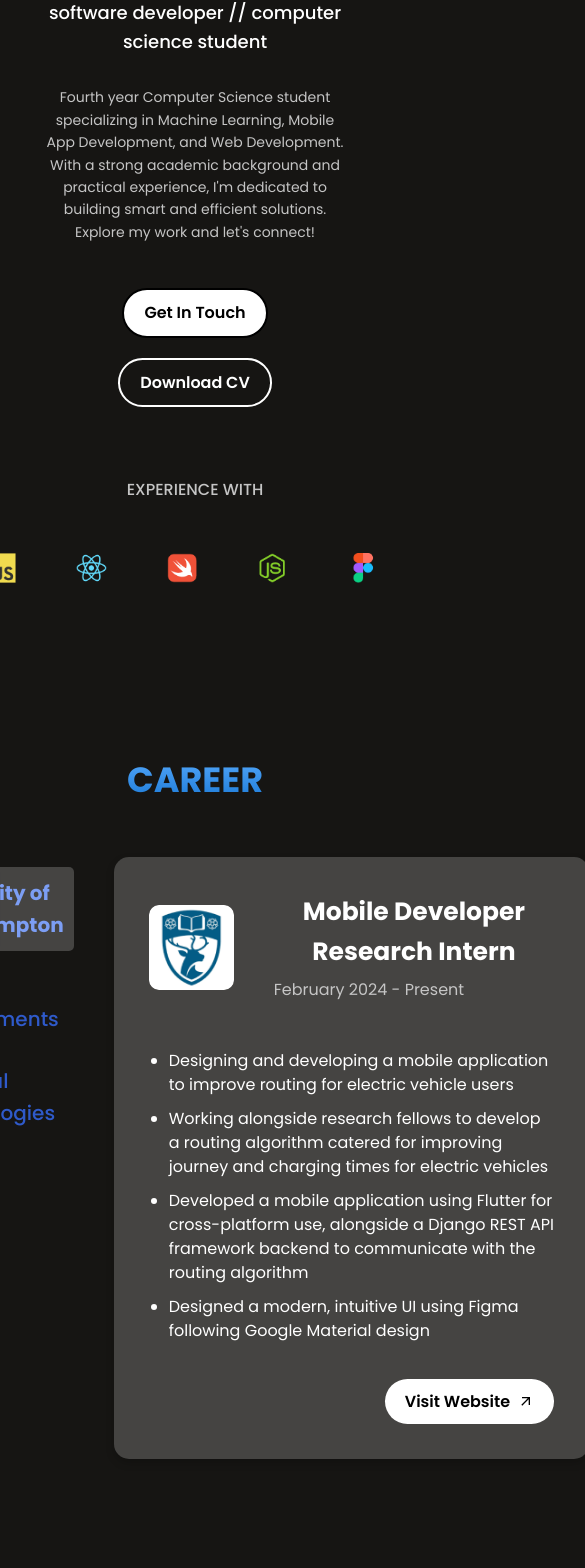
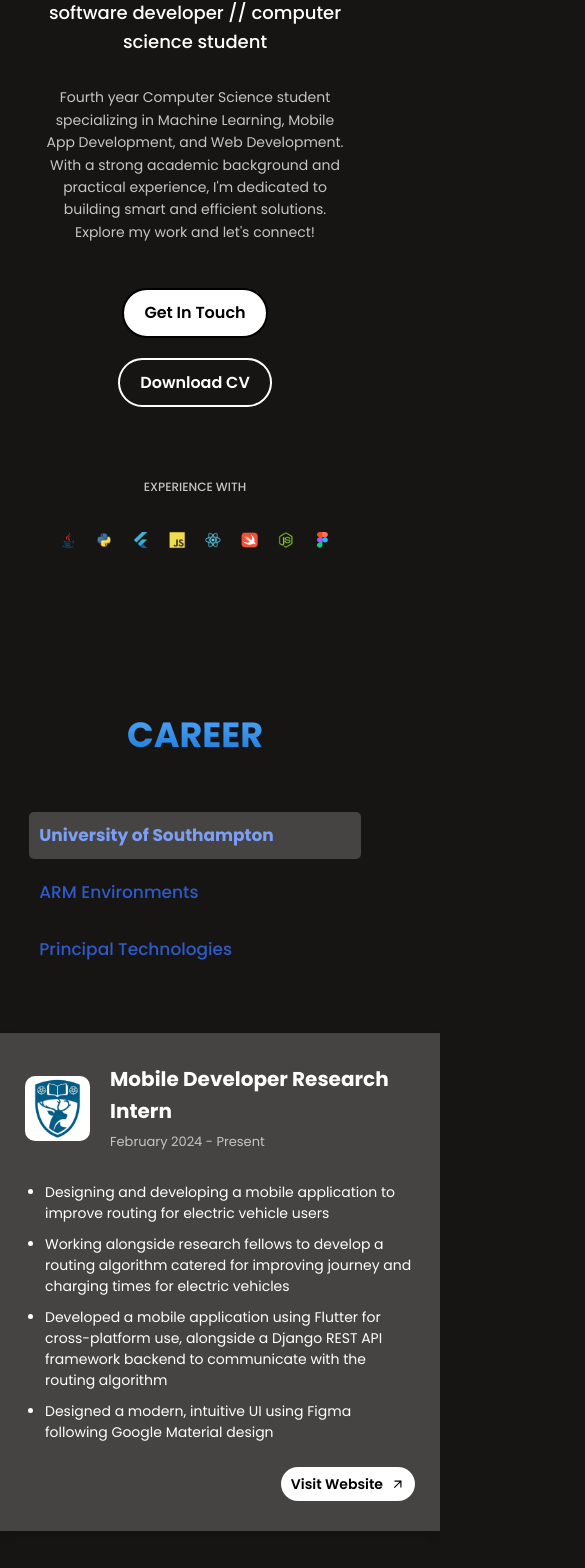
Before and after one commit to ayazb7/portfolio-website, a React (Create React App) app: page / in a window 390 px wide. Shown: the part 379-1947 px from the top of the page, 585 px wide, since content can reach past the window. Built offline with nearby package versions, Linux system fonts and the light colour scheme; no server answers.

Commit message:
Fixes for mobile

```diff
--- a/src/App.css
+++ b/src/App.css
@@ -22,3 +22,9 @@ section {
 #about {
   padding-top: 110px;
 }
+
+@media (max-width: 768px) {
+  #experience {
+    padding: 30px 0;
+  }
+}
--- a/src/about/About.css
+++ b/src/about/About.css
@@ -103,10 +103,28 @@ p {
     font-size: 18px;
   }
 
+  .experience-with {
+    display: flex;
+    flex-direction: column;
+    align-items: center;
+    justify-content: center;
+  }
+
+  .experience-with h3 {
+    font-size: 12px;
+    margin-bottom: 15px;
+  }
+
   .logos {
     position: relative;
     padding: 20px 0;
     cursor: grab;
     width: 55%;
+    gap: 20px;
+  }
+
+  .logos img {
+    height: 16px;
+    width: auto;
   }
 }
--- a/src/components/Footer.css
+++ b/src/components/Footer.css
@@ -62,3 +62,31 @@
   transform: scale(1.1);
   color: white;
 }
+
+
+@media (max-width: 768px) {
+  .footer {
+    padding: 35px 0;
+    width: 100vw;
+  }
+
+  .footer-content {
+    width: 85%;
+  }
+
+  .footer h2 {
+    font-size: 20px;
+  }
+
+  .footer p {
+    font-size: 16px;
+  }
+
+  .email .icon {
+    font-size: 18px;
+  }
+
+  .social-icons .icon {
+    font-size: 18px;
+  }
+}
--- a/src/components/Navbar.css
+++ b/src/components/Navbar.css
@@ -75,8 +75,9 @@
 
 @media (max-width: 768px) {
   .navbar {
-    width: 55%;
+    width: 70%;
   }
+
   .navbar-links {
     display: none;
   }
--- a/src/contact/Contact.css
+++ b/src/contact/Contact.css
@@ -27,7 +27,7 @@
 }
 
 .contact-card form {
-    width: 100%; /* Ensure the form takes the full width of the parent */
+  width: 100%;
   display: flex;
   flex-direction: column;
   align-items: center;
@@ -96,3 +96,15 @@
   background-color: #dc3545;
   color: #FFFFFF;
 }
+
+@media (max-width: 768px) {
+  .contact-card {
+    background-color: transparent;
+    padding: 0;
+    width: 100%;
+  }
+
+  .contact-input, .contact-textarea {
+    width: 85%;
+  }
+}
--- a/src/experience/Experience.css
+++ b/src/experience/Experience.css
@@ -55,3 +55,32 @@
   flex: 2;
   margin-left: 20px;
 }
+
+@media (max-width: 768px) {
+  .experience {
+    padding: 40px 0;
+  }
+
+  .experience-container {
+    flex-direction: column;
+    width: 100%;
+    margin-left: 0;
+    margin-right: 0;
+    align-items: center;
+  }
+
+  .experience-list {
+    width: 85%;
+    padding: 10px;
+    margin-bottom: 20px;
+  }
+
+  .experience-card {
+    width: 100%;
+    margin-left: 0;
+  }
+
+  .experience-list h4 {
+    font-size: 17px;
+  }
+}
--- a/src/experience/ExperienceCard.css
+++ b/src/experience/ExperienceCard.css
@@ -59,6 +59,7 @@
   margin: 0;
   font-size: 25px;
   font-weight: 700;
+  text-align: left;
 }
 
 .experience-card-header p {
@@ -68,7 +69,6 @@
   text-align: left;
 }
 
-/* New styles for the footer and button */
 .experience-card-footer {
   display: flex;
   justify-content: flex-end;
@@ -95,3 +95,50 @@
 .visit-website-button svg {
   margin-left: 8px;
 }
+
+@media (max-width: 768px) {
+  .experience-card {
+    width: 100%;
+    max-width: 100%;
+    border-radius: 0px;
+    padding: 30px 25px;
+  }
+
+  .company-logo {
+    height: 65px;
+    width: 65px;
+    margin-right: 10px;
+  }
+
+  .experience-card-header {
+    margin-bottom: 15px;
+    gap: 10px;
+  }
+
+  .experience-card-header h3 {
+    font-size: 20px;
+  }
+
+  .experience-card-header p {
+    font-size: 13px;
+  }
+
+  .experience-card-footer {
+    margin-top: 10px;
+  }
+
+  .experience-card-body {
+    font-size: 14px;
+  }
+
+  .visit-website-button {
+    padding: 6px 10px;
+    font-size: 14px;
+  }
+
+  .visit-website-button svg {
+    width: 14px;
+    height: 14px;
+  }
+
+}
--- a/src/projects/ProjectCard.css
+++ b/src/projects/ProjectCard.css
@@ -28,7 +28,7 @@
 
 .project-info h3 {
   margin: 0;
-  font-size: 1.2em;
+  font-size: 1.2rem;
   font-weight: 600;
 }
 
@@ -43,3 +43,9 @@
   border-radius: 50%;
   padding: 5px;
 }
+
+@media (max-width: 768px) {
+  .project-info h3 {
+    font-size: 1rem;
+  }
+}
--- a/src/projects/Projects.css
+++ b/src/projects/Projects.css
@@ -38,3 +38,20 @@
   flex: 0 0 auto;
   width: 23%;
 }
+
+@media (max-width: 768px) {
+
+  .carousel-container {
+    overflow-x: visible;
+  }
+
+  .slides {
+    flex-direction: column;
+    align-items: center;
+    gap: 20px;
+  }
+
+  .project-card {
+    width: 85%;
+  }
+}
--- a/src/projects/Projects.js
+++ b/src/projects/Projects.js
@@ -28,6 +28,7 @@ function Projects() {
 
   const [sliderWidth, setSliderWidths] = useState(0);
   const [slidesWidth, setSlidesWidths] = useState(0);
+  const [isMobile, setIsMobile] = useState(window.innerWidth <= 768);
 
   const slideMarginRight = 20;
   const totalSlidesMarginRight = slideMarginRight * 4;
@@ -47,15 +48,19 @@ function Projects() {
       setSlidesWidths(slidesSumWidth);
     };
 
+    const handleResize = () => {
+      setIsMobile(window.innerWidth <= 768);
+      measureSliderWidth();
+      measureSlidesWidth();
+    };
+
     measureSliderWidth();
     measureSlidesWidth();
 
-    window.addEventListener('resize', measureSliderWidth);
-    window.addEventListener('resize', measureSlidesWidth);
+    window.addEventListener('resize', handleResize);
 
     return () => {
-      window.removeEventListener('resize', measureSliderWidth);
-      window.removeEventListener('resize', measureSlidesWidth);
+      window.removeEventListener('resize', handleResize);
     };
   }, [sliderWidth, slidesWidth]);
 
@@ -76,11 +81,11 @@ function Projects() {
           animate="visible"
           variants={cardVariants}
           transition={{ staggerChildren: 0.2, delayChildren: 0.8 }}
-          drag="x"
-          dragConstraints={{
+          drag={!isMobile ? "x" : false}
+          dragConstraints={!isMobile ? {
             left: -(slidesWidth - sliderWidth + totalSlidesMarginRight),
             right: 0,
-          }}
+          } : undefined}
           className="slides"
         >
           <ProjectCard
```
Lines whose indentation alone changed are shown as unchanged.
